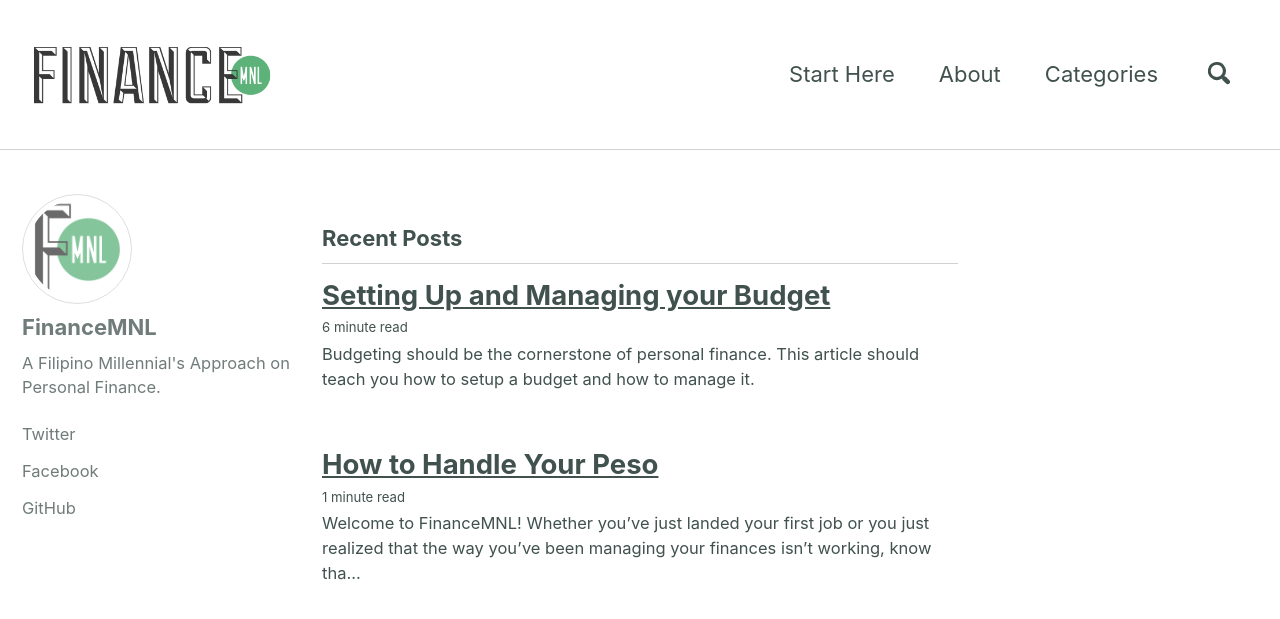
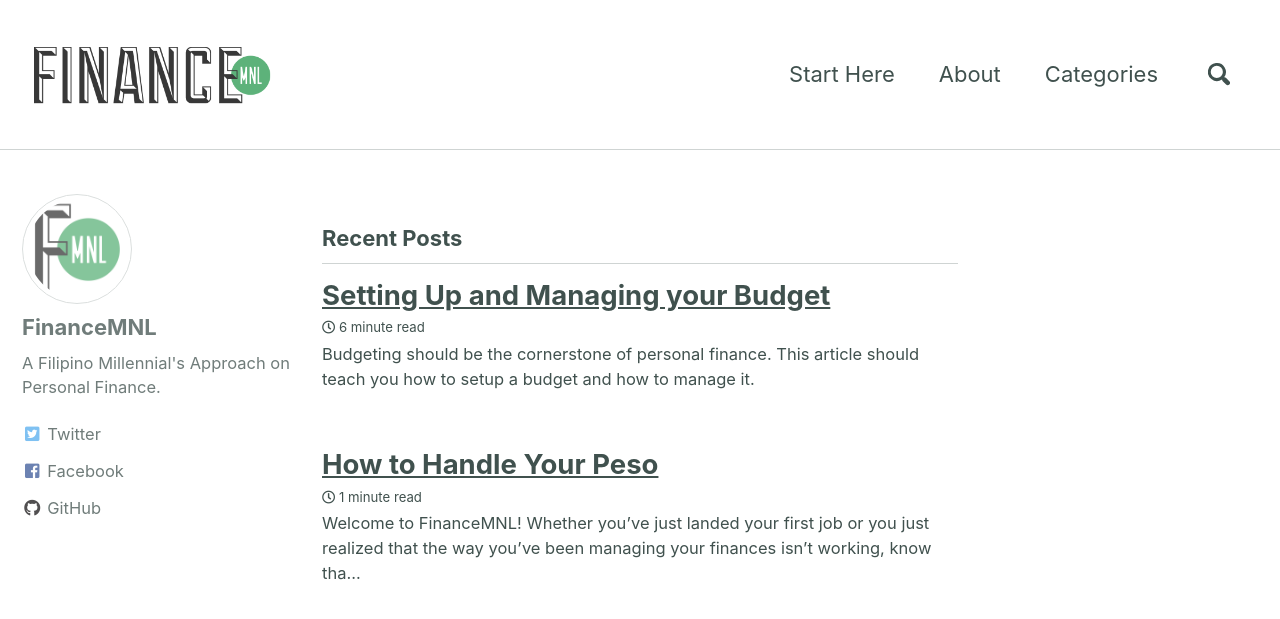
Before and after one commit to financemnl/financemnl-jekyll-minimal, a Jekyll site: the page built from index.html, in a window 1280 px wide and 900 px high. Shown: the top 619 px of the window. Built offline with Jekyll 4.4.1, drawn with Linux system fonts in a browser that asks for light colours; nearby versions of some CDN libraries; the list of posts is cut into pages by our own code; comment, search, counter and statistics services are not loaded; a style sheet for code colours, icons or effects is not loaded.

```diff
--- a/_includes/scripts.html
+++ b/_includes/scripts.html
@@ -10,8 +10,8 @@
 {% else %}
   <script src="{{ '/assets/js/main.js' | relative_url }}"></script>
   <noscript id="deferred-styles">
-    <link rel="preload" as="stylesheet" type="text/css" href="{{ '/assets/css/main.css' | relative_url }}"/>
-    <link rel="preload" as="stylesheet" type="text/css" href="https://use.fontawesome.com/releases/v5.0.10/css/all.css" integrity="sha384-+d0P83n9kaQMCwj8F4RJB66tzIwOKmrdb46+porD/OvrJ+37WqIM7UoBtwHO6Nlg" crossorigin="anonymous">
+    <link rel="stylesheet" type="text/css" href="{{ '/assets/css/main.css' | relative_url }}"/>
+    <link rel="stylesheet" type="text/css" href="https://use.fontawesome.com/releases/v5.0.10/css/all.css" integrity="sha384-+d0P83n9kaQMCwj8F4RJB66tzIwOKmrdb46+porD/OvrJ+37WqIM7UoBtwHO6Nlg" crossorigin="anonymous">
   </noscript>
   <script>
     var loadDeferredStyles = function() {
```
Also changed, not shown: 1 other file.
